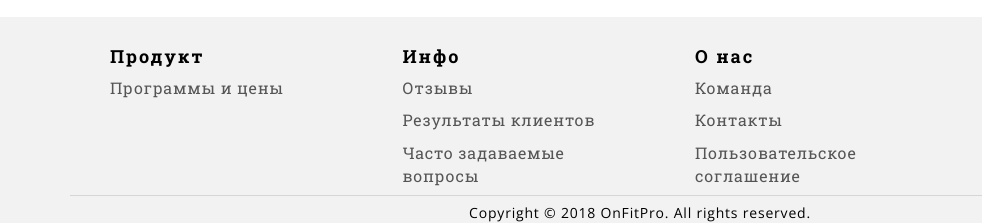
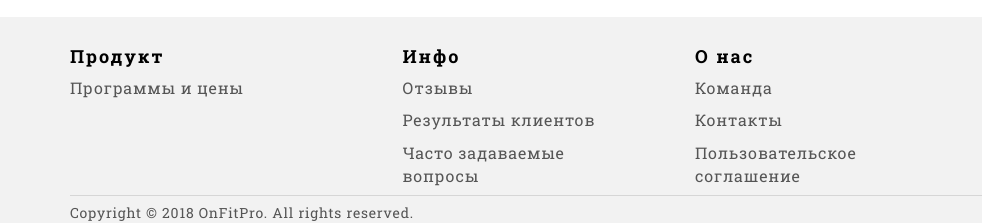
Before and after one commit to viktorsamkevich/onfitpro, a website: page app/index.html in a window 1280 px wide. Shown: the part 3154-3377 px from the top of the page, 0-982 px from the left. Drawn offline with nearby package versions, Linux system fonts and the light colour scheme.

Commit message:
footer margin40

```diff
--- a/app/css/main.css
+++ b/app/css/main.css
@@ -595,12 +595,19 @@ Small devices (tablets, up to 768px)
 	font-weight: 700;
 	letter-spacing: 2px;
 	/* margin-bottom: 20px; */
-	padding-left: 40px;
+	/* padding-left: 40px; */
 }
 
+.footer__menu {
+	margin-left: 0;
+}
+.footer__menu-margin {
+	margin-left: 40px;
+}
 .footer__menu ul {
 	list-style-type: none;
 	margin-bottom: 0;
+	padding-left: 0px;
 }
 .footer__menu ul li {
 	margin-bottom: 10px;
@@ -628,9 +635,9 @@ Small devices (tablets, up to 768px)
 .footer__copyright {
 	padding: 0;
 	margin: 0;
-	text-align: center;
-	color: #000000;
-	font-family: 'Open Sans', sans-serif;
+	text-align: left;
+	color: #555;
+	font-family: 'Roboto Slab', serif;
 	font-size: 14px;
 	font-weight: 400;
 	letter-spacing: 0.8px;
--- a/app/index.html
+++ b/app/index.html
@@ -454,7 +454,7 @@
 							</div>
 						</div>
 						<div class="col-lg-3 col-md-3 col-sm-6 col-xs-12">
-							<div class="footer__menu">
+							<div class="footer__menu footer__menu-margin">
 								<h4 class="footer__heading">Инфо</h4>
 								<ul>
 									<li><a href="">Отзывы</a></li>
@@ -464,7 +464,7 @@
 							</div>
 						</div>
 						<div class="col-lg-3 col-md-3 col-sm-6 col-xs-12">
-							<div class="footer__menu">
+							<div class="footer__menu footer__menu-margin">
 								<h4 class="footer__heading">О нас</h4>
 								<ul>
 									<li><a href="">Команда</a></li>
@@ -474,7 +474,7 @@
 							</div>
 						</div>
 						<div class="col-lg-3 col-md-3 col-sm-6 col-xs-12">
-							<div class="footer__menu">
+							<div class="footer__menu footer__menu-margin">
 								<h4 class="footer__heading">Мы в социальных сетях</h4>
 								<ul>
 									<li><a href="https://www.instagram.com/" target="_blank"><i class="fa fa-instagram" aria-hidden="true"></i>Инстаграмм</a></li>
```
Also changed, not shown: app/img/icons8-instagram.svg (deleted).
